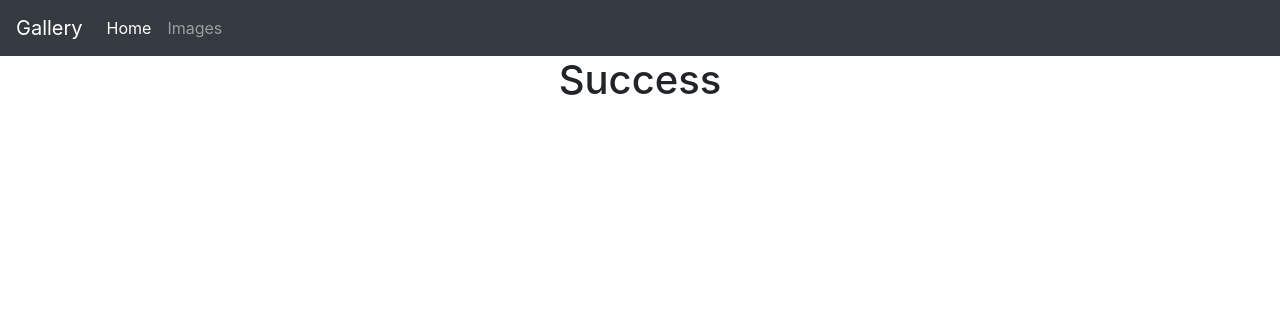
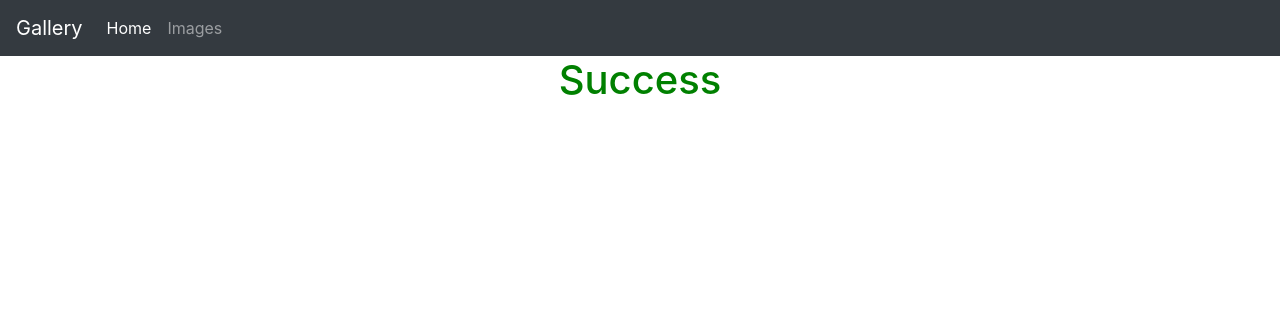
Before and after one commit to Nyota254/my-gallery, a Django app: page / in a window 1280 px wide. Shown: the top 316 px of the page. Run offline with Django 3.2, Linux system fonts and the light colour scheme; some libraries are stand-ins or nearby versions.

Commit message:
add static files compatibility

```diff
--- a/gallery/settings.py
+++ b/gallery/settings.py
@@ -120,3 +120,7 @@ USE_TZ = True
 # https://docs.djangoproject.com/en/2.2/howto/static-files/
 
 STATIC_URL = '/static/'
+
+STATICFILES_DIR = [
+    os.path.join(BASE_DIR,'static')
+]
--- /dev/null
+++ b/images/static/css/images.css
@@ -0,0 +1,3 @@
+h1 {
+    color:green;
+}
--- a/images/templates/base.html
+++ b/images/templates/base.html
@@ -1,4 +1,6 @@
 {% load bootstrap4 %}
+{% load static %}
+
 <!DOCTYPE html>
 <html lang="en">
 <head>
@@ -13,6 +15,7 @@
 
     {% block styles %}
         {% bootstrap_css %}
+        <link rel="stylesheet" href="{% static 'css/images.css' %}">
     {% endblock %}
 </head>
 <body>
```
